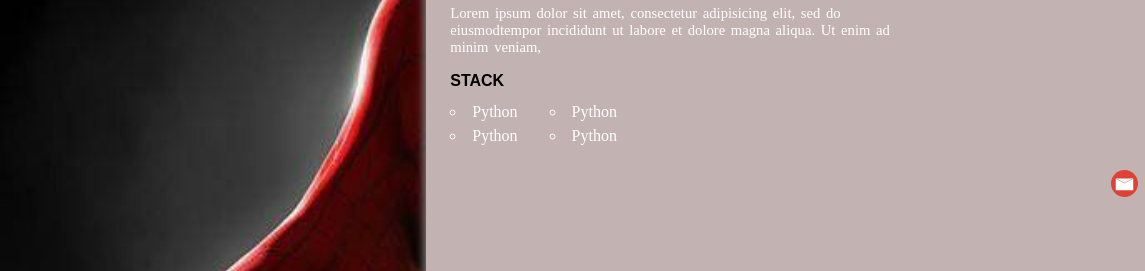
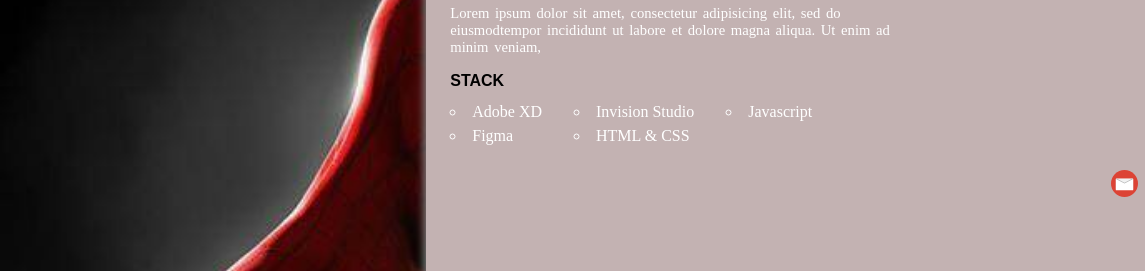
Before and after one commit to RoyAyo/30daysProject1, a plain HTML site: page index.html in a window 1280 px wide. Both pictures are taken after a click on the element 940 px from the left and 540 px from the top of the page. Shown: the part 87-358 px from the top of the page, 0-1145 px from the left. Drawn offline with Linux system fonts and the light colour scheme.

Commit message:
added tegas stacks

```diff
--- a/index.html
+++ b/index.html
@@ -52,15 +52,15 @@
 				</ul>
 				<ul id="stacks4" style="display: none;" class="stacks">
 					<div class="abab">
-						<li class="stack">Python</li>
-						<li class="stack">Python</li>
+						<li class="stack">Adobe XD</li>
+						<li class="stack">Figma</li>
 					</div>
 					<div class="abab">
-						<li class="stack">Python</li>
-						<li class="stack">Python</li>
+						<li class="stack">Invision Studio</li>
+						<li class="stack">HTML & CSS</li>
 					</div>
 					<div class="abab">
-
+						<li class="stack">Javascript</li>
 					</div>
 				</ul>
 				<br>
```
